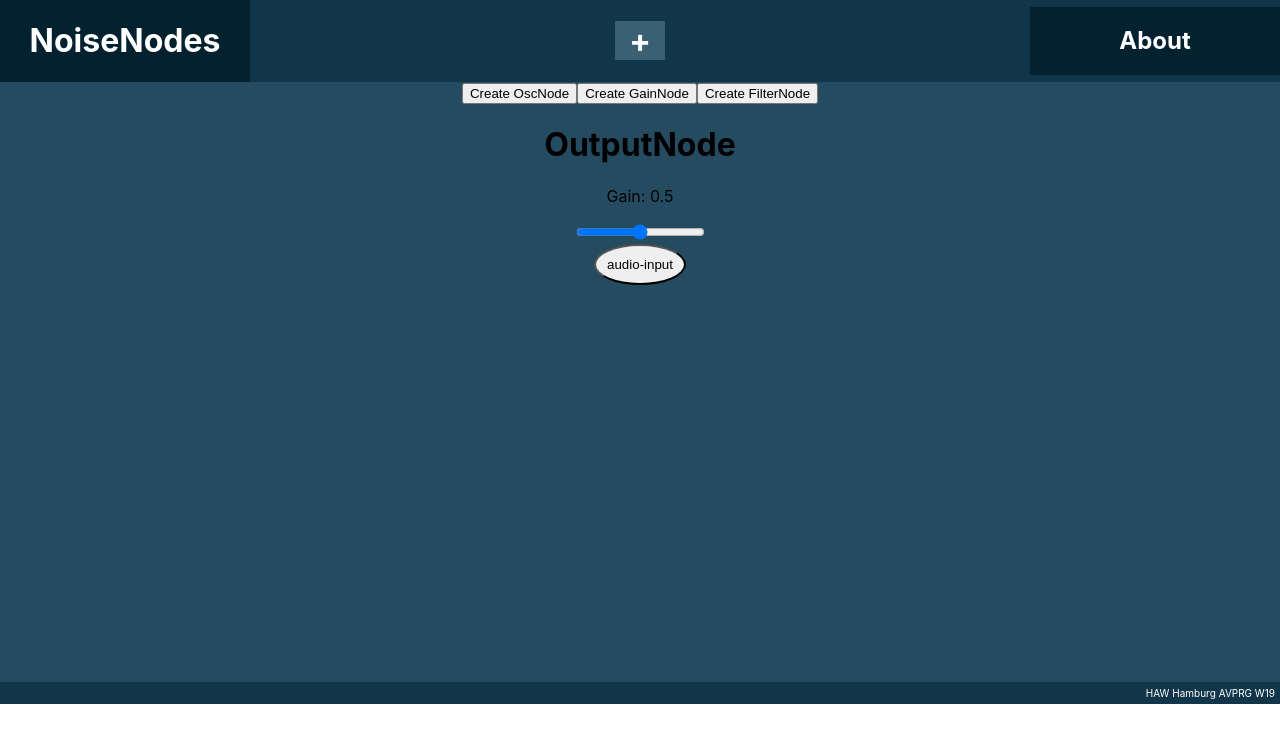
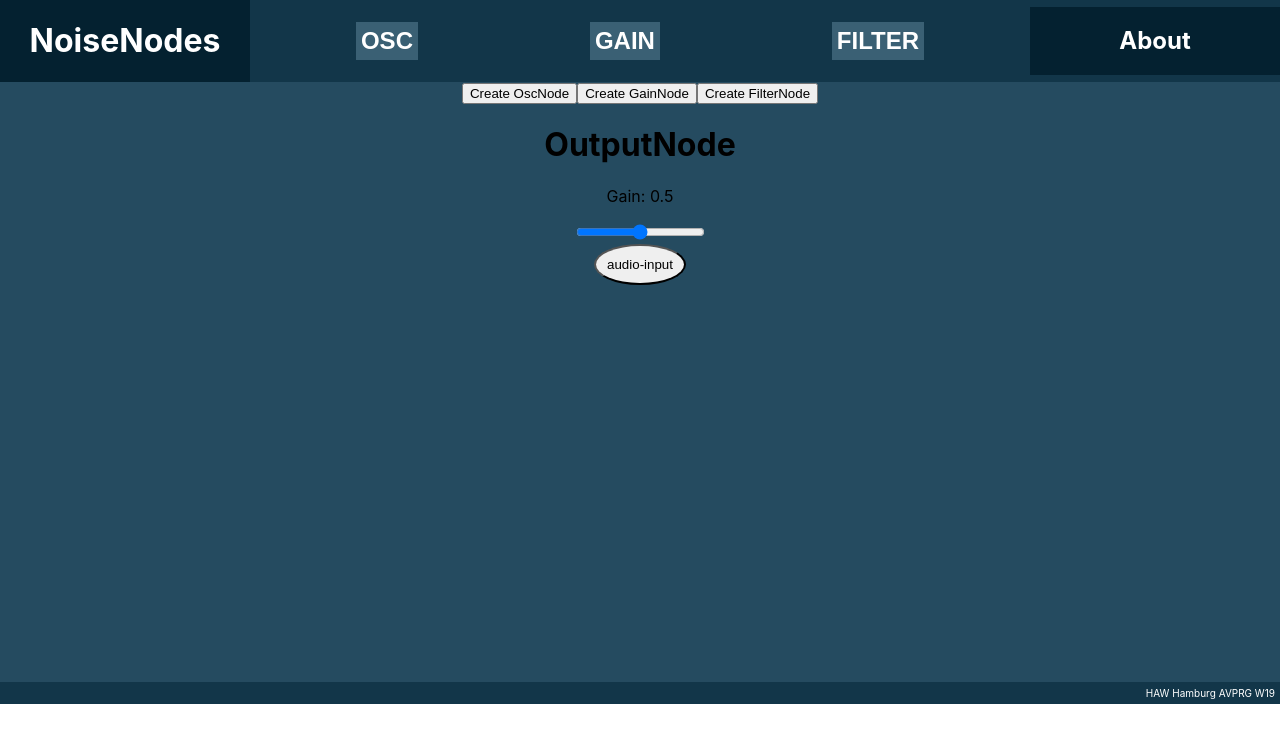
Before and after one commit to ychaw/noise-nodes, a React (Create React App) app: page / in a window 1280 px wide. Shown: the top 742 px of the page. Built offline with nearby package versions, Linux system fonts and the light colour scheme.

Commit message:
Add Pallet & PalletItem classes

```diff
--- /dev/null
+++ b/src/components/Pallet.js
@@ -0,0 +1,53 @@
+import React from 'react';
+
+class Pallet extends React.Component {
+    constructor(props) {
+        super(props);
+        this.state = {};
+    }
+
+    render() {
+        return (
+            <div style={palletStyle}>
+                <PalletItem type='OSC' />
+                <PalletItem type='GAIN' />
+                <PalletItem type='FILTER' />
+            </div>
+        );
+    }
+}
+
+class PalletItem extends React.Component {
+    constructor(props) {
+        super(props);
+        this.state = {type: this.props.type};
+    }
+
+    render() {
+        return (
+            <button className='palletItemPlaceholder' style={palletItemStyle}>
+                {this.state.type}
+            </button>
+        );
+    }
+}
+
+const palletStyle = {
+    display: 'flex',
+    flexGrow: '1',
+    justifyContent: 'space-around',
+    padding: '20px',
+    background: 'var(--primary-shade3)',
+}
+
+const palletItemStyle = {
+    flexBasis: '55px',
+    padding: '5px',
+    background: 'var(--primary-shade2)',
+    border: 'none',
+    fontSize: '24px',
+    fontWeight: 'bold',
+    color: 'white',
+}
+
+export default Pallet;
--- a/src/components/layout/Header.js
+++ b/src/components/layout/Header.js
@@ -1,4 +1,5 @@
 import React from 'react';
+import Pallet from '../Pallet';
 
 function Header() {
     return (
@@ -6,9 +7,7 @@ function Header() {
             <div style={headerItemStyle}>
                 <h1>NoiseNodes</h1>
             </div>
-            <div style={{...headerItemStyle,...palletStyle}}>
-                <h1 style={palletItemStyle}>+</h1>
-            </div>
+            <Pallet />
             <div style={{...headerItemStyle,...aboutStyle}}>
                 <h2>About</h2>
             </div>
@@ -30,19 +29,6 @@ const headerItemStyle = {
     background: 'var(--primary-shade4)',
 }
 
-const palletStyle = {
-    display: 'flex',
-    flexGrow: '1',
-    justifyContent: 'center',
-    alignItems: 'center',
-    background: 'var(--primary-shade3)',
-}
-
-const palletItemStyle = {
-    flexBasis: '50px',
-    background: 'var(--primary-shade2)',
-}
-
 const aboutStyle = {
     // alignSelf: 'stretch',
     // alignContent: 'center',
```
